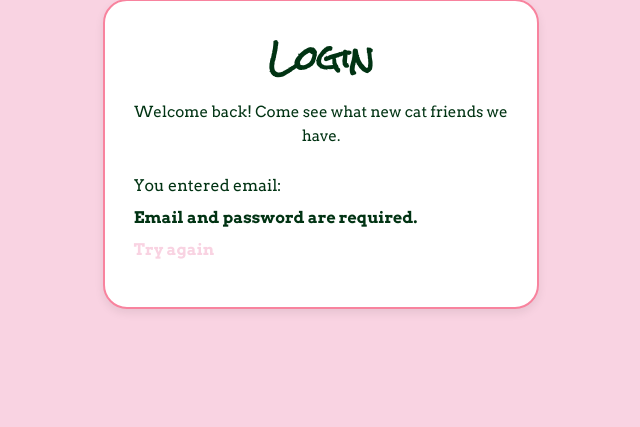
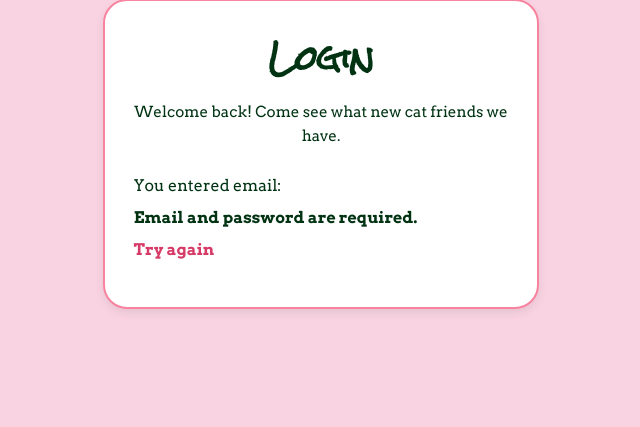
Before and after one commit to LillianBedore/Meowdani-Cat-Cafe, a PHP site: page /login.php in a window 1280 px wide. Shown: the part 196-623 px from the top of the page, without its empty margins (319-959 px from the left). Run offline with PHP 8.4, Linux system fonts and the light colour scheme; data that the repository does not hold is empty.

Commit message:
Update styles.css
adjust colors again :0

```diff
--- a/styles.css
+++ b/styles.css
@@ -491,7 +491,7 @@ h1, h2, h3 {
 
 .auth-form button {
     margin-top: 1rem;
-    background-color: var(--med-green);
+    background-color: var(--light-pink);
     color: var(--white);
     padding: 0.7rem;
     border: none;
@@ -503,7 +503,7 @@ h1, h2, h3 {
 }
 
 .auth-form button:hover {
-    background-color: var(--dark-green);
+    background-color: var(--med-green);
 }
 
 .auth-alt-link {
@@ -531,7 +531,7 @@ h1, h2, h3 {
 }
 
 .auth-section a {
-    color: var(--light-pink);
+    color: var(--dark-pink);
     font-weight: 700;
     text-decoration: none;
 }
```
